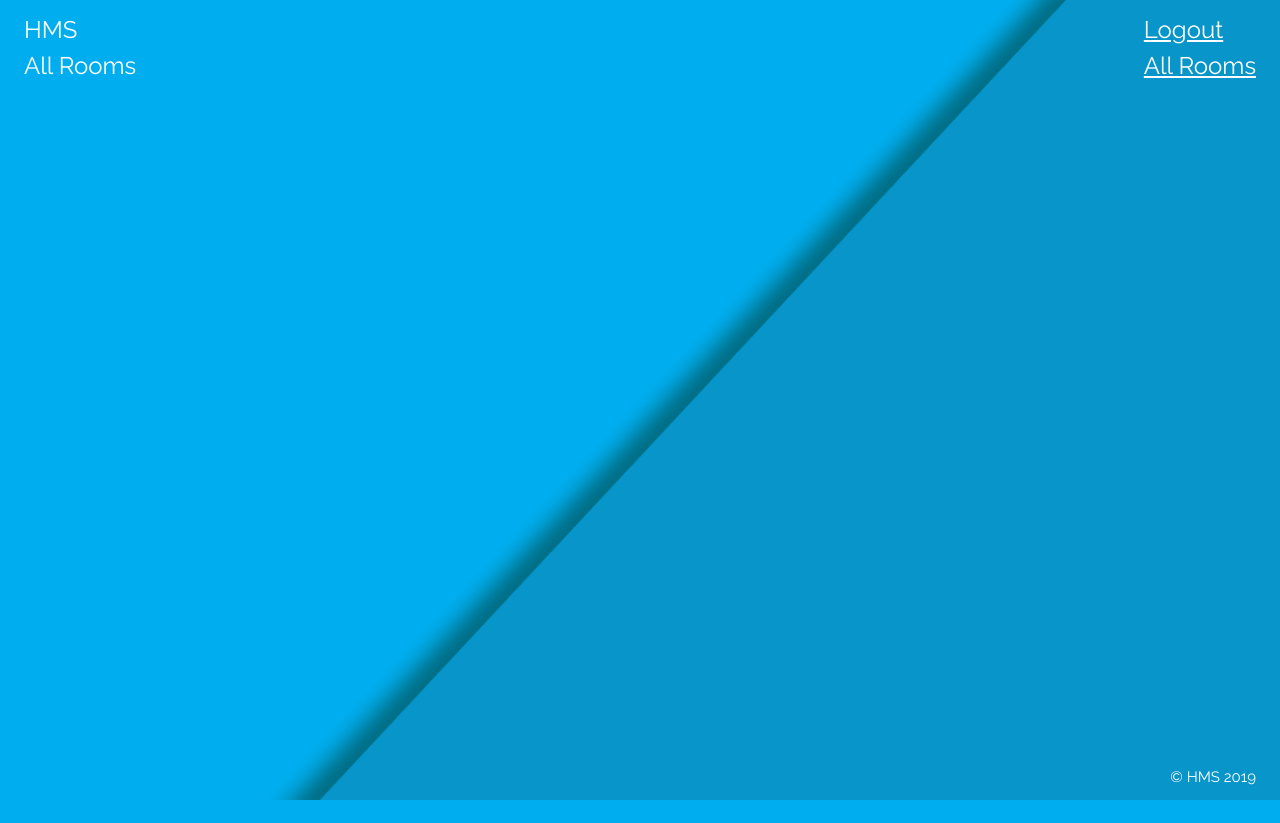
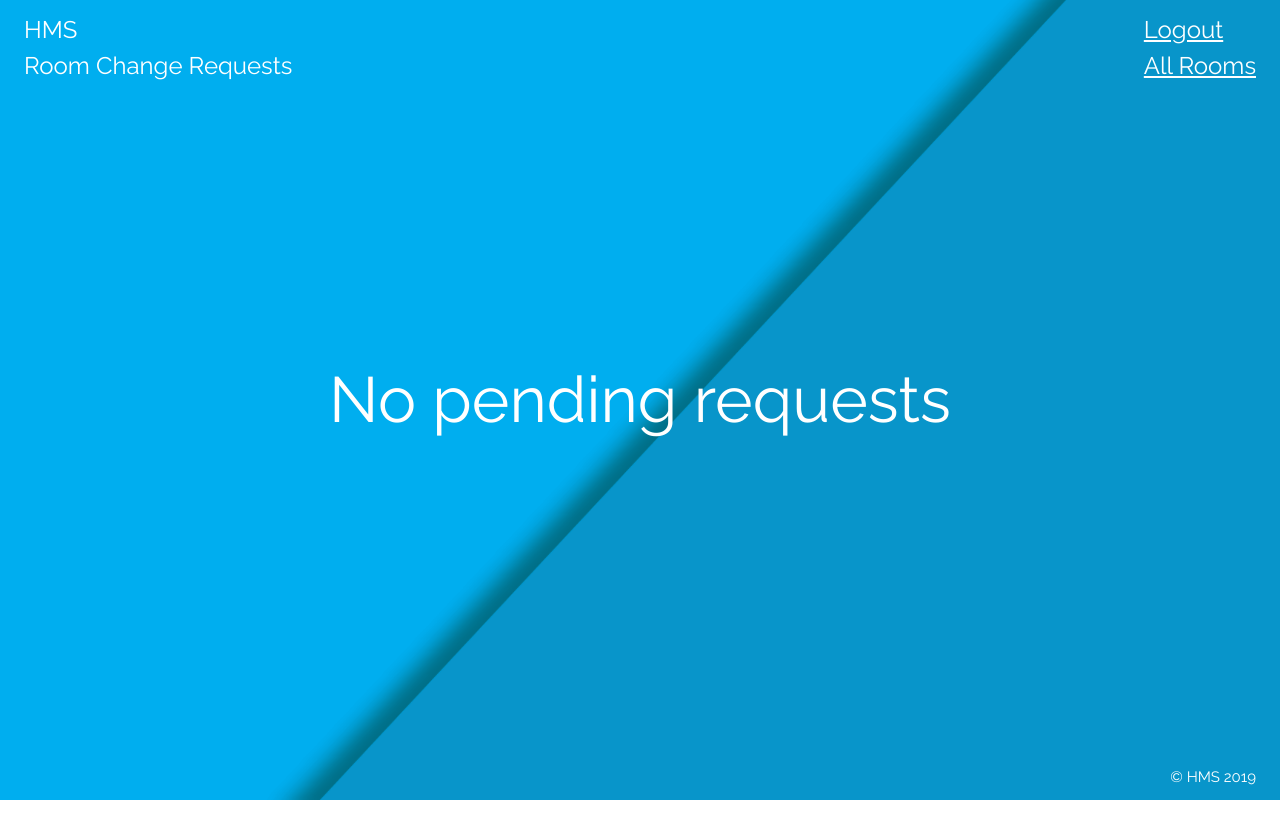
Before and after one commit to su-haris/django-hms, a Django app: template hms/accounts/templates/accounts/approve_list.html in a window 1280 px wide. Before the commit the page ends 800 px from the top, so only its background shows below. Run offline with Django 3.2, Linux system fonts and the light colour scheme; the template is opened without the code that fills it, so the values that code supplies are empty.

Commit message:
UI changes

```diff
--- a/hms/accounts/templates/accounts/approve_list.html
+++ b/hms/accounts/templates/accounts/approve_list.html
@@ -4,7 +4,7 @@
 <div class="bgimg w3-display-container w3-animate-opacity w3-text-white">
     <div class="w3-display-topleft w3-padding-large w3-xlarge">
       HMS<br>
-        All Rooms
+        Room Change Requests
     </div>
     <div class="w3-display-topright w3-padding-large w3-xlarge">
       <a href="{% url 'logout' %}">Logout</a><br>
@@ -15,6 +15,7 @@
 
 {% for y in appdata %}
     <div style="border: 5px solid white; width:20%; margin: auto; text-align: center">
+
     <h2>Old Room: {{y.old}}</h2>
     <h2>New Room: {{y.new}} </h2>
     <h3>Requested by: {{y.user}}</h3>
@@ -33,6 +34,10 @@
 
             <input type="submit" value="Reject">
     </form>
+    {% empty %}
+        <div class="w3-display-middle">
+        <h1 class="w3-jumbo w3-animate-top">No pending requests</h1>
+        </div>
     </div>
     <br>
 {% endfor %}
--- a/hms/accounts/templates/accounts/room_stud.html
+++ b/hms/accounts/templates/accounts/room_stud.html
@@ -17,7 +17,8 @@
     <h2>Username: {{y.username}}</h2>
     <h3>Name: {{y.name}} </h3>
 
-
+    {% empty %}
+        Room is empty!
 
 
 
```
Also changed, not shown: hms/db.sqlite3.
